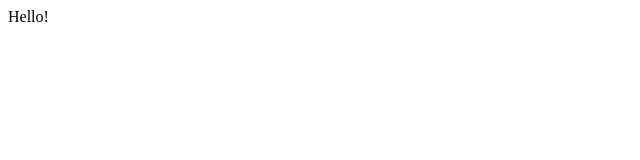
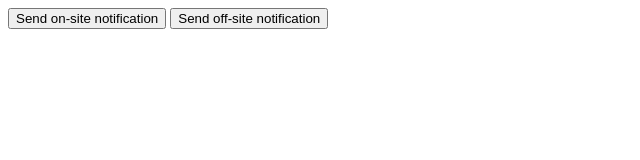
Before and after one commit to mkalygin/fcm-demo, a website: page public/index.html in a window 1280 px wide. Shown: the whole page, without its empty margins (0-640 px from the left). Drawn offline with Linux system fonts and the light colour scheme.

Commit message:
Setup html for demo

```diff
--- a/public/app.js
+++ b/public/app.js
@@ -0,0 +1,7 @@
+function onOnSiteNotificationClick() {
+  alert('on-site');
+}
+
+function onOffSiteNotificationClick() {
+  alert('off-site');
+}
--- a/public/index.html
+++ b/public/index.html
@@ -2,8 +2,12 @@
 <html>
 <head>
   <title>Web push notifications demo using Firebase Cloud Messaging</title>
+  <link rel="manifest" href="/manifest.json">
+  <link rel="stylesheet" href="/app.css">
+  <script src="/app.js"></script>
 </head>
 <body>
-  Hello!
+  <button onclick='onOnSiteNotificationClick()'>Send on-site notification</button>
+  <button onclick='onOffSiteNotificationClick()'>Send off-site notification</button>
 </body>
 </html>
```
Also changed, not shown: public/manifest.json (added).
